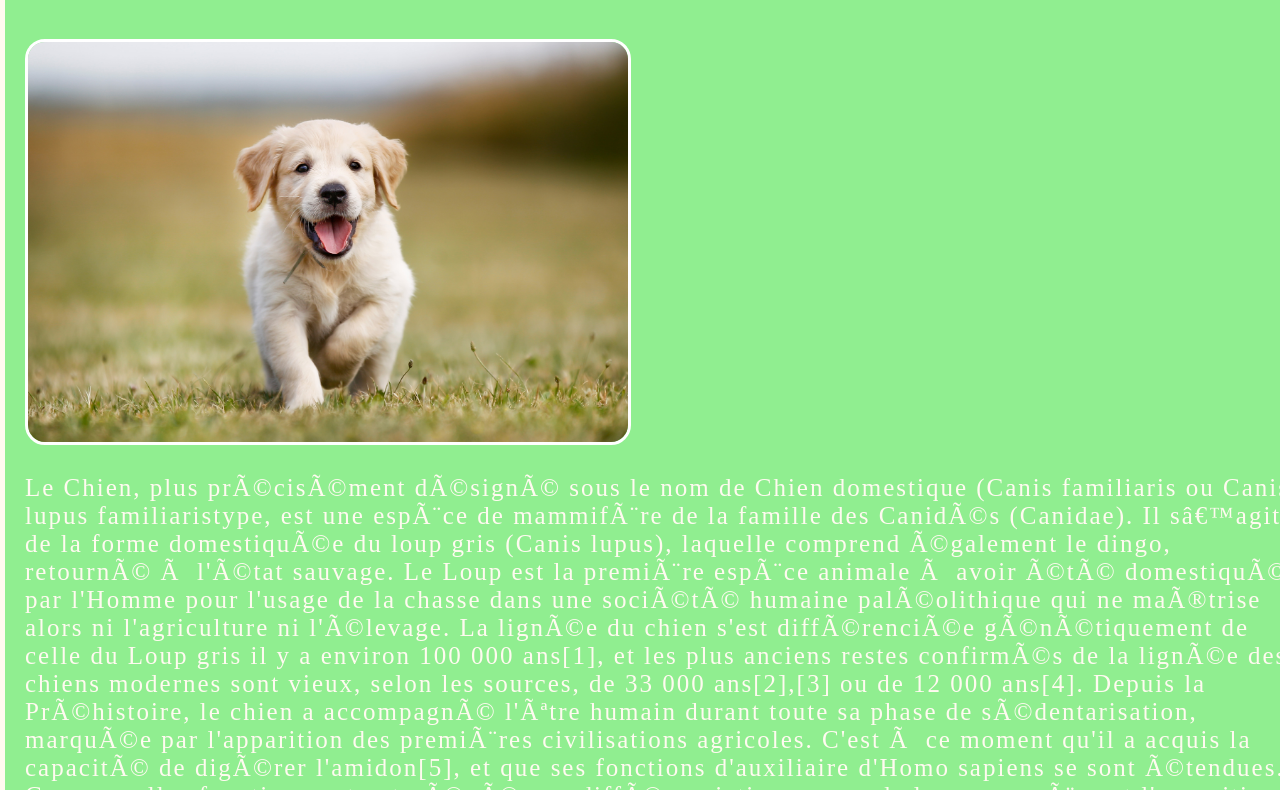
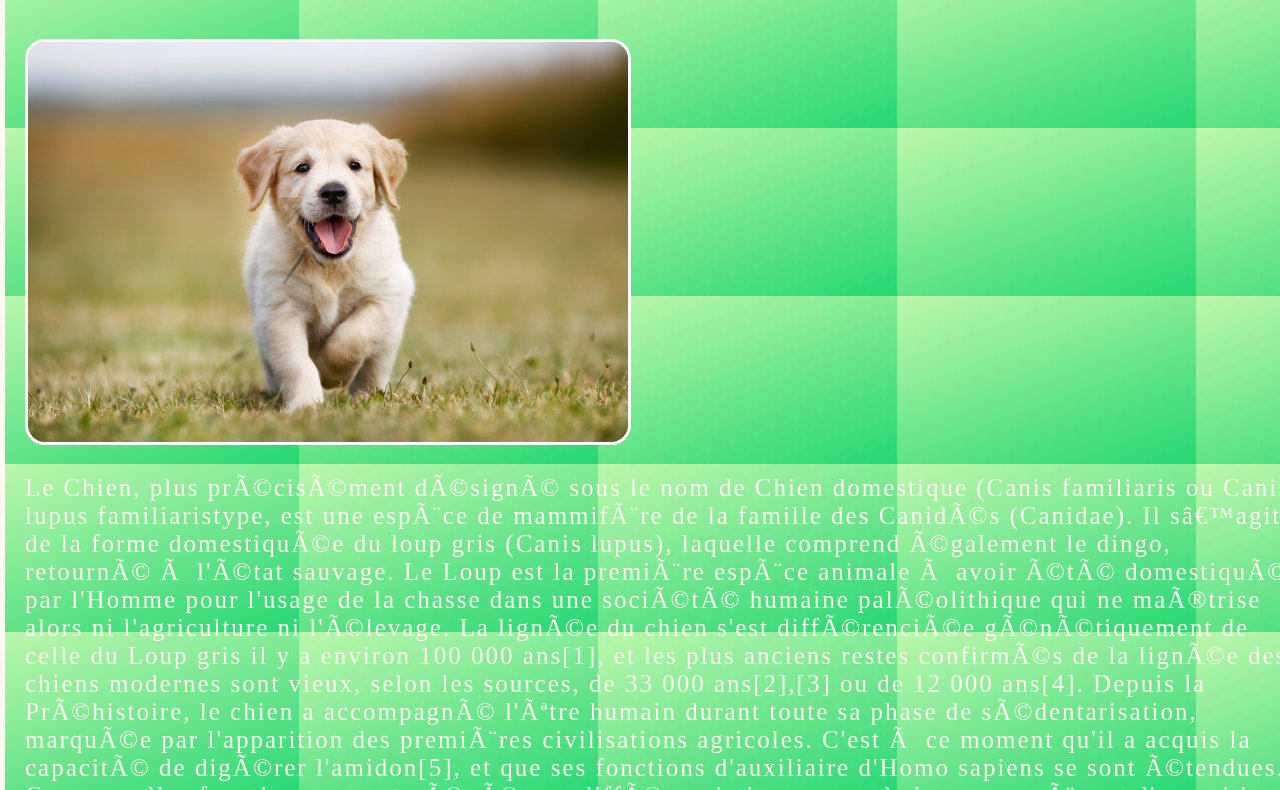
Before and after one commit to maiana1/maiana, a plain HTML site: page index.html in a window 1280 px wide. Shown: the part 208-998 px from the top of the page. Drawn offline with Linux system fonts and the light colour scheme.

Commit message:
Update style.css

```diff
--- a/style.css
+++ b/style.css
@@ -2,7 +2,7 @@ body {
 
    width:600px;
    margin:0 auto;
-   background-image:url("IMAGES/fond_vert.jpg");
+   background-image:url("fond_vert.jpg");
    padding: 0 30px 40px 20px;
    border: 5px solid floralwhite;
 
```
